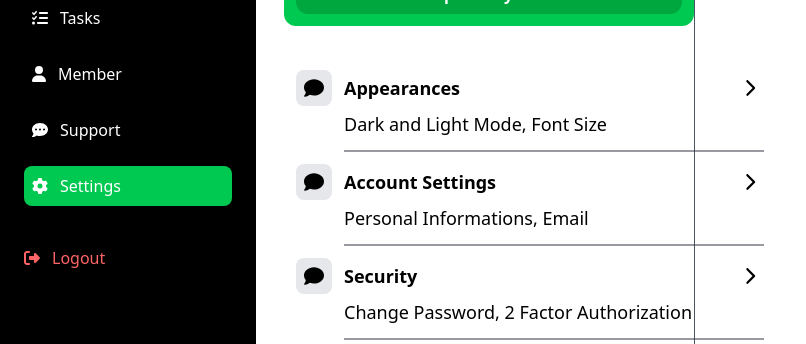
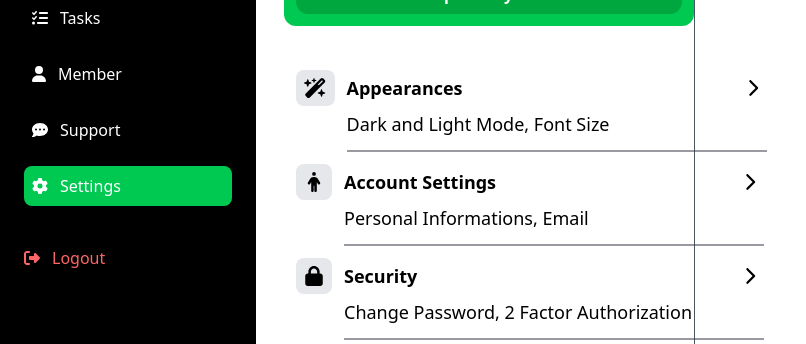
Before and after one commit to Gepx/activity-tracker, a React (Vite) app: page /settings in a window 1280 px wide. Shown: the part 246-590 px from the top of the page, without its empty margins (0-806 px from the left). Built offline with nearby package versions, Linux system fonts and the light colour scheme.

Commit message:
Change icon button

```diff
--- a/src/components/SettingsButton.jsx
+++ b/src/components/SettingsButton.jsx
@@ -10,7 +10,7 @@ const SettingsButton = ({icon, title, description}) => {
             <FontAwesomeIcon
                 icon={icon}
                 // className='p-2 rounded-lg bg-[#212121] text-xl'
-                className='p-2 rounded-lg bg-gray-200 text-xl'
+                className='p-2 rounded-lg bg-gray-200 text-xl min-w-5'
             />
         </div>
         <div className="middle-settings-button ml-3 pt-1 text-lg min-w-100">
--- a/src/pages/Settings.jsx
+++ b/src/pages/Settings.jsx
@@ -1,6 +1,6 @@
 import React from 'react'
 import SettingsButton from '../components/SettingsButton'
-import { faComment } from '@fortawesome/free-solid-svg-icons'
+import { faWandMagicSparkles, faPerson, faLock } from '@fortawesome/free-solid-svg-icons'
 
 const Settings = () => {
   return (
@@ -49,17 +49,17 @@ const Settings = () => {
             </div>
             <div className="settings-button mt-8">
                 <SettingsButton
-                    icon={faComment}
+                    icon={faWandMagicSparkles}
                     title={'Appearances'}
                     description={'Dark and Light Mode, Font Size'}
                 />
                 <SettingsButton
-                    icon={faComment}
+                    icon={faPerson}
                     title={'Account Settings'}
                     description={'Personal Informations, Email'}
                 />
                 <SettingsButton
-                    icon={faComment}
+                    icon={faLock}
                     title={'Security'}
                     description={'Change Password, 2 Factor Authorization'}
                 />
```
